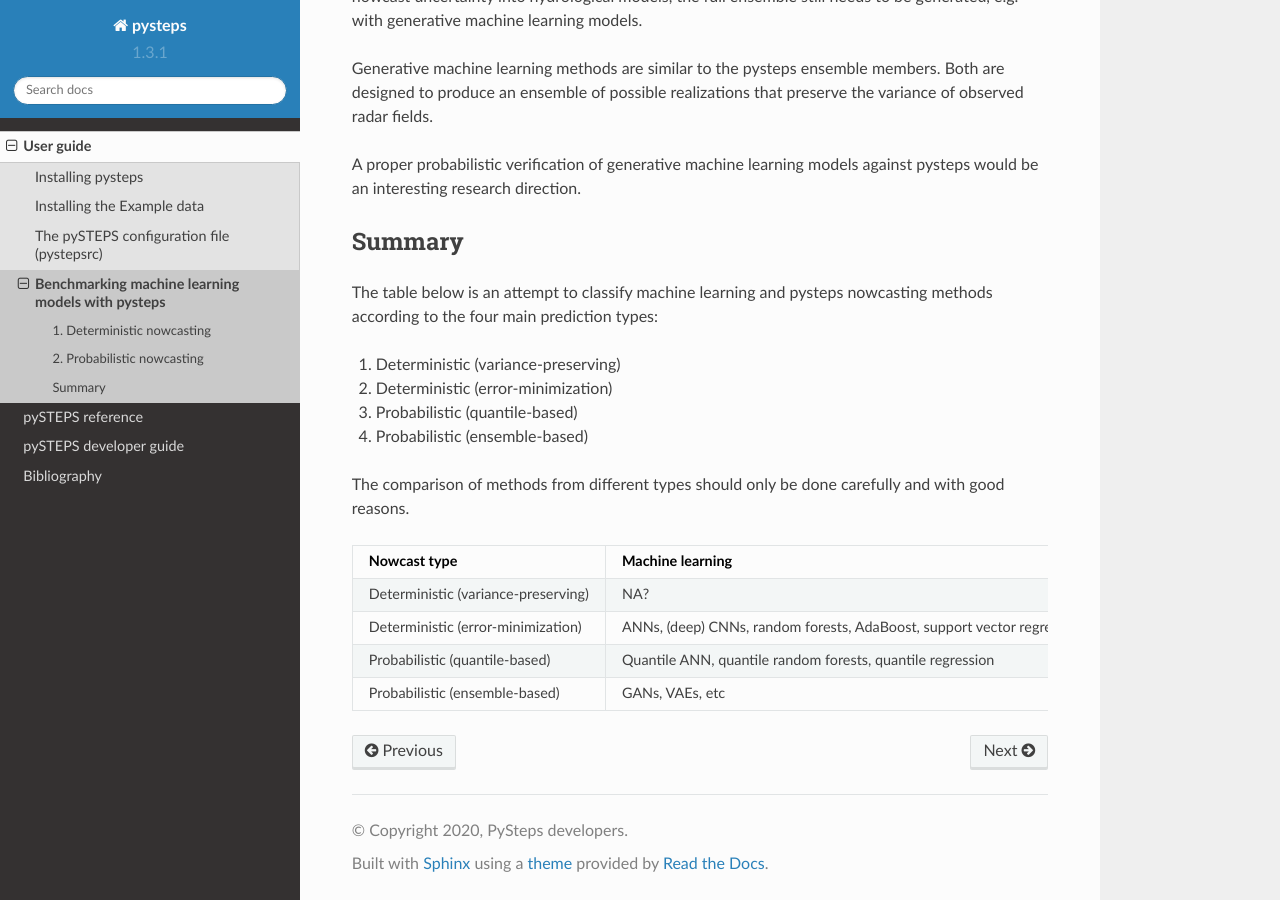
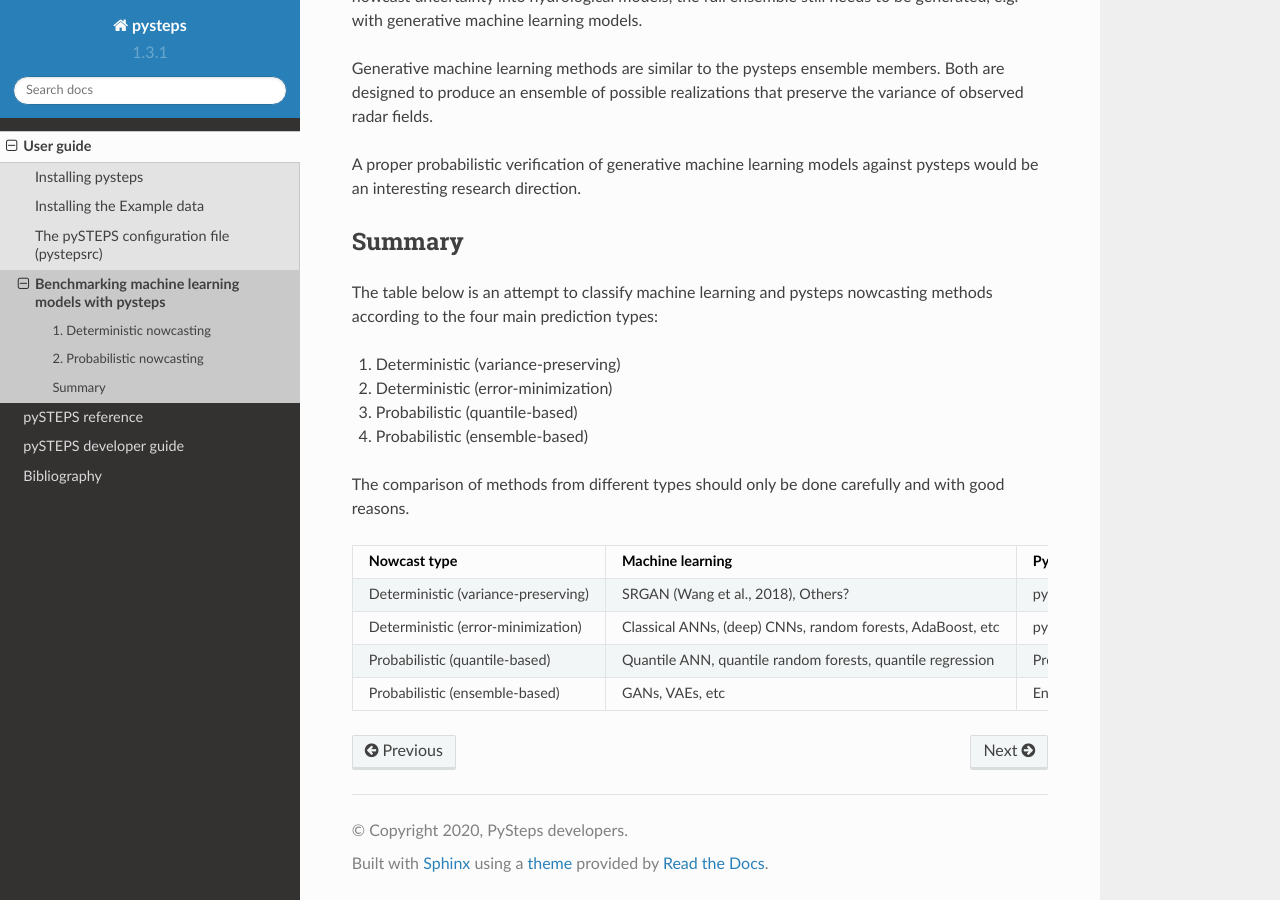
Before and after one commit to pySTEPS/pysteps, a Sphinx documentation site: the page built from doc/source/user_guide/machine_learning_pysteps.rst, in a window 1280 px wide and 900 px high, scrolled down 2054 px. Built offline with Sphinx 7.4.7 and the Read the Docs theme 2.0.0, drawn with Linux system fonts in a browser that asks for light colours; pages that are not in the unit, such as notebooks, are missing from menus; cross-references to code outside the pages are shown as plain code.

Commit message:
add SRGAN reference

```diff
--- a/doc/source/user_guide/machine_learning_pysteps.rst
+++ b/doc/source/user_guide/machine_learning_pysteps.rst
@@ -85,11 +85,11 @@ The comparison of methods from different types should only be done carefully and
      - Pysteps
      - Verification
    * - Deterministic (variance-preserving)
-     - NA?
-     - pysteps.nowcasts.extrapolation (test different optical flow methods)
+     - SRGAN (Wang et al., 2018), Others?
+     - pysteps.nowcasts.extrapolation (any optical flow method)
      - MSE, RMSE, MAE, ETS, etc
    * - Deterministic (error-minimization)
-     - ANNs, (deep) CNNs, random forests, AdaBoost, support vector regression, etc
+     - Classical ANNs, (deep) CNNs, random forests, AdaBoost, etc
      - pysteps.nowcasts.sprog, pysteps.nowcasts.anvil or ensemble mean of pysteps.nowcasts.steps/sseps
      - MSE, RMSE, MAE, ETS, etc or better normalized scores, etc
    * - Probabilistic (quantile-based)
```
